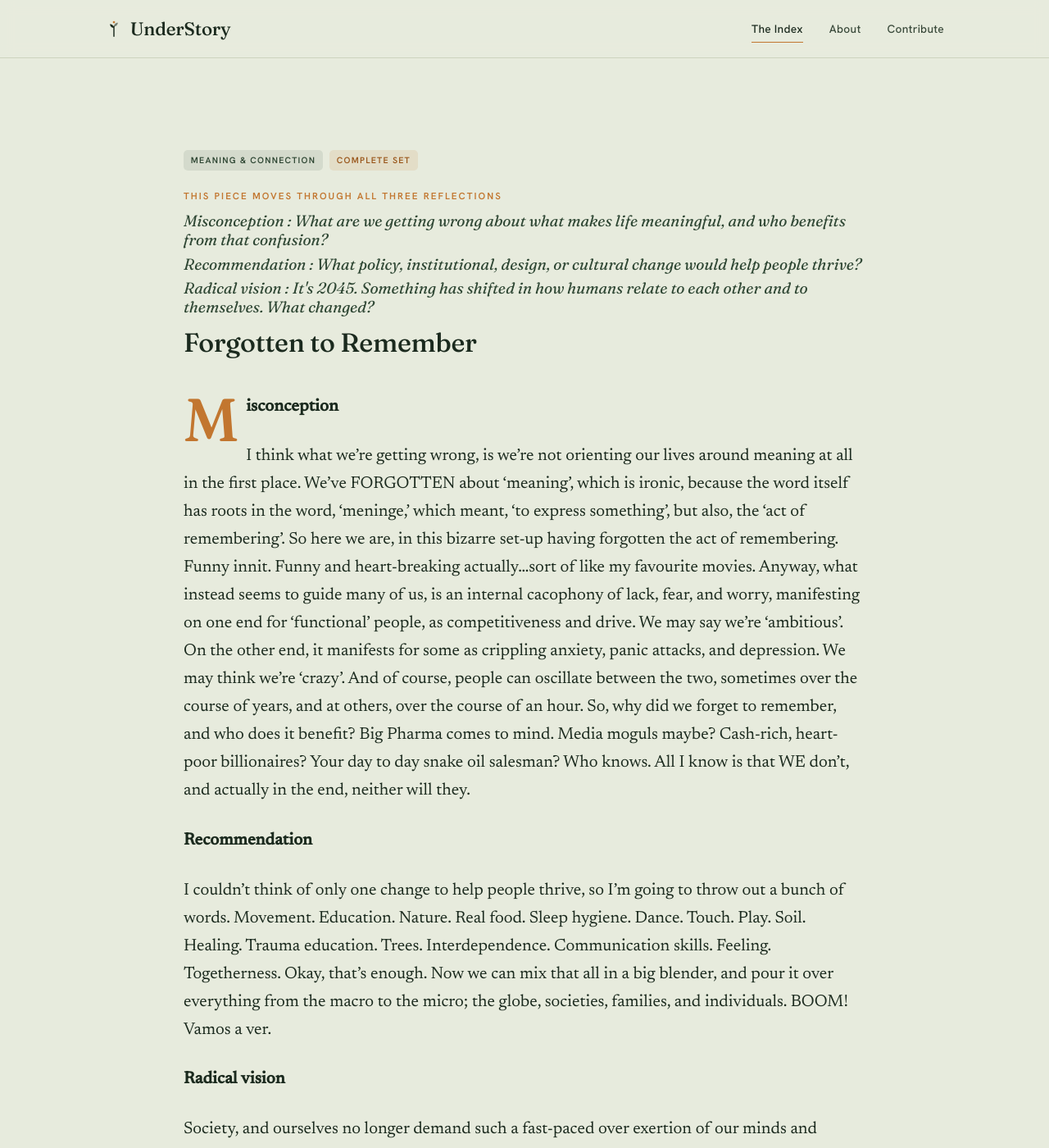
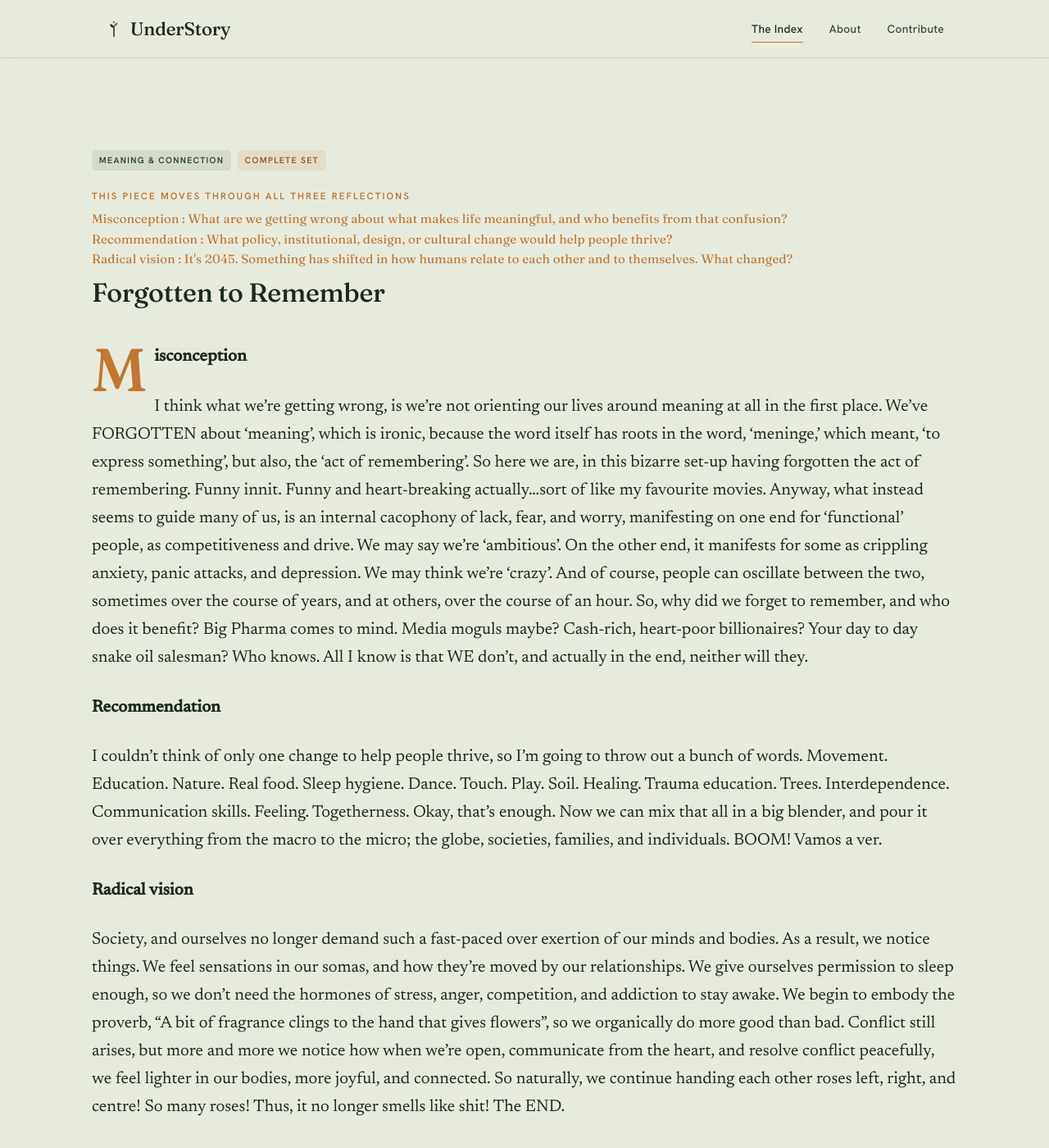
Before and after one commit to valentina-rm/understory, a Jekyll site: the page built from _contributions/ramin-felfeli-meaning-complete.md, in a window 1280 px wide and 1400 px high. Shown: the whole window at 82% size. Built offline with Jekyll 4.4.1, drawn with Linux system fonts in a browser that asks for light colours.

Commit message:
Text edits across pages

```diff
--- a/assets/css/main.css
+++ b/assets/css/main.css
@@ -507,12 +507,17 @@ p  { margin: 0 0 1.1em; }
   margin: 0;
 }
 /* wider reading column — entry pages only */
-.piece .shell { max-width: 60rem; }
+.piece .shell { max-width: 74rem; }
 .piece .piece-head,
 .piece .piece-body { max-width: none; }
 
 /* smaller questions, sitting above the title */
-.piece-q { font-size: clamp(1rem, 1.6vw, 1.2rem); }
+.piece-q {
+  font-size: 0.95rem;
+  color: var(--sun);
+  font-style: normal;
+  letter-spacing: 0.01em;
+}
 
 /* contributor block without a photo */
 .contributor--nophoto { display: block; }
```
